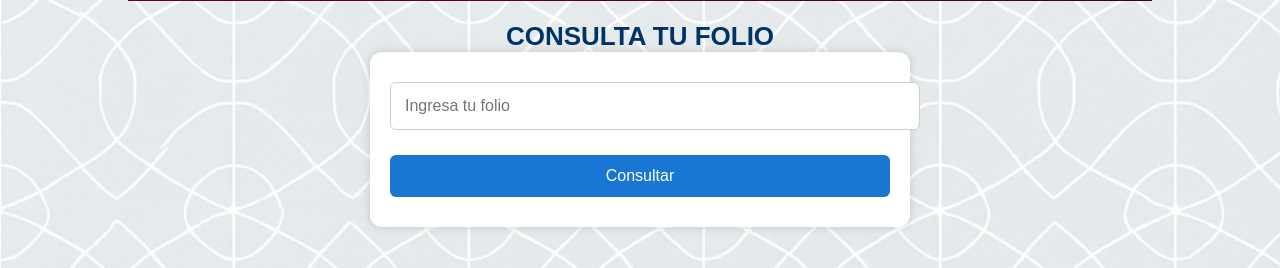
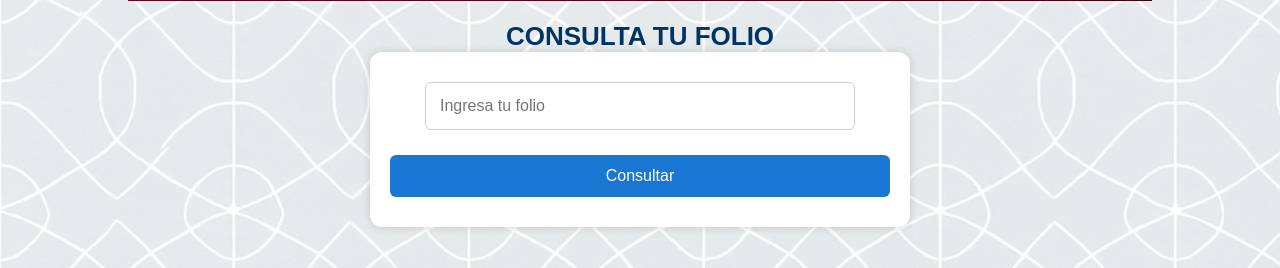
Before and after one commit to Gsr1989/Guerrero2025, a Flask app: page /consulta_folio in a window 1280 px wide. Shown: the part 423-691 px from the top of the page. Run offline with Flask 3, Linux system fonts and the light colour scheme.

Commit message:
Update consulta_folio.html

```diff
--- a/templates/consulta_folio.html
+++ b/templates/consulta_folio.html
@@ -39,7 +39,7 @@
         }
 
         input[type="text"] {
-            width: 100%;
+            width: 80%; /* reducido 20% */
             padding: 14px;
             border-radius: 6px;
             border: 1px solid #ccc;
@@ -104,6 +104,10 @@
             .logos img {
                 height: 70px;
             }
+
+            input[type="text"] {
+                width: 100%; /* en móvil que se vea bien */
+            }
         }
     </style>
 </head>
```
